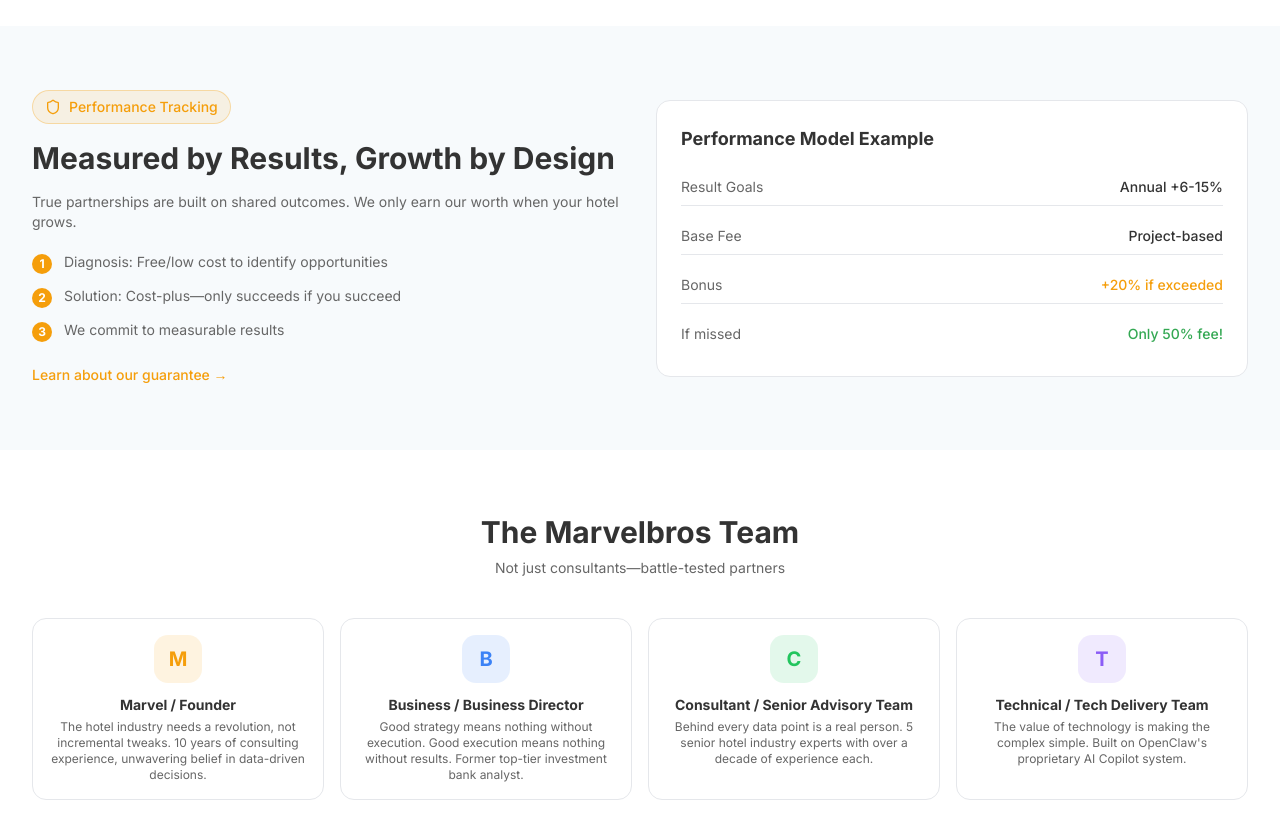
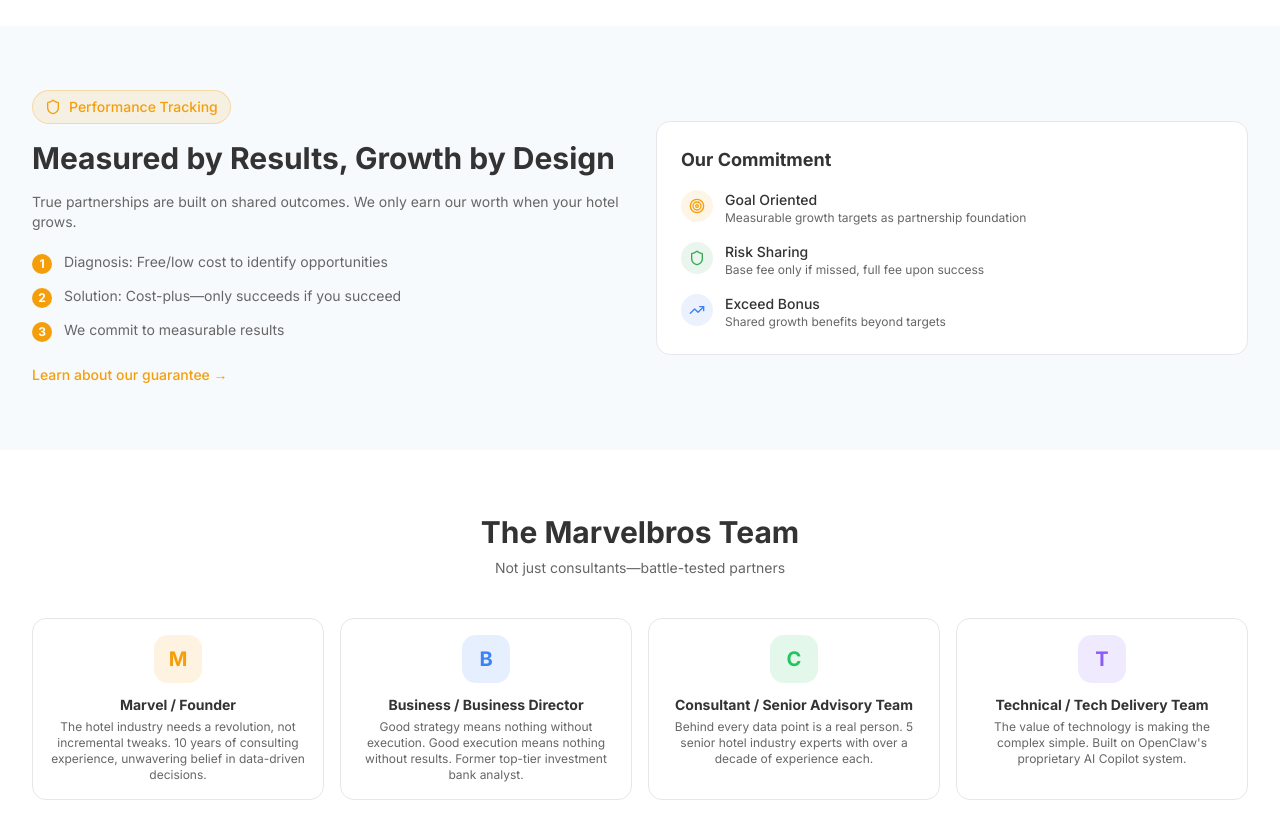
Before and after one commit to Michaelzp53/mbct-website, a Next.js app: page /en/ in a window 1280 px wide. Shown: the part 2860-3699 px from the top of the page. Built offline with nearby package versions, Linux system fonts and the light colour scheme.

Commit message:
feat: 首页效果保障栏目重新设计，去掉评估模式示例，改为承诺卡片 (2026-05-08)

```diff
--- a/src/app/[lang]/page.tsx
+++ b/src/app/[lang]/page.tsx
@@ -248,40 +248,47 @@ export default async function HomePage({ params }: { params: Promise<{ lang: str
 
             <div className="bg-card rounded-xl p-6 border border-border">
               <h3 className="text-lg font-bold text-card-foreground mb-4">
-                {lang === 'zh' ? '评估模式示例' : 'Performance Model Example'}
+                {lang === 'zh' ? '我们的承诺' : 'Our Commitment'}
               </h3>
-              <div className="space-y-3">
-                <div className="flex justify-between items-center py-2 border-b border-border">
-                  <span className="text-muted-foreground text-sm">
-                    {lang === 'zh' ? '结果导向目标' : 'Result Goals'}
-                  </span>
-                  <span className="text-card-foreground font-medium text-sm">
-                    {lang === 'zh' ? '年增长 6-15%' : 'Annual +6-15%'}
-                  </span>
+              <div className="space-y-4">
+                <div className="flex items-start gap-3">
+                  <div className="w-8 h-8 rounded-full bg-[#f59e0b]/10 flex items-center justify-center flex-shrink-0">
+                    <Target className="w-4 h-4 text-[#f59e0b]" />
+                  </div>
+                  <div>
+                    <h4 className="text-card-foreground font-medium text-sm">
+                      {lang === 'zh' ? '目标导向' : 'Goal Oriented'}
+                    </h4>
+                    <p className="text-muted-foreground text-xs">
+                      {lang === 'zh' ? '以可量化的增长目标为合作基础' : 'Measurable growth targets as partnership foundation'}
+                    </p>
+                  </div>
                 </div>
-                <div className="flex justify-between items-center py-2 border-b border-border">
-                  <span className="text-muted-foreground text-sm">
-                    {lang === 'zh' ? '基础服务费' : 'Base Fee'}
-                  </span>
-                  <span className="text-card-foreground font-medium text-sm">
-                    {lang === 'zh' ? '按项目收费' : 'Project-based'}
-                  </span>
+                <div className="flex items-start gap-3">
+                  <div className="w-8 h-8 rounded-full bg-[#34a853]/10 flex items-center justify-center flex-shrink-0">
+                    <Shield className="w-4 h-4 text-[#34a853]" />
+                  </div>
+                  <div>
+                    <h4 className="text-card-foreground font-medium text-sm">
+                      {lang === 'zh' ? '风险共担' : 'Risk Sharing'}
+                    </h4>
+                    <p className="text-muted-foreground text-xs">
+                      {lang === 'zh' ? '未达标仅收基础费用，达标后收取全额' : 'Base fee only if missed, full fee upon success'}
+                    </p>
+                  </div>
                 </div>
-                <div className="flex justify-between items-center py-2 border-b border-border">
-                  <span className="text-muted-foreground text-sm">
-                    {lang === 'zh' ? '超额奖励' : 'Bonus'}
-                  </span>
-                  <span className="text-[#f59e0b] font-medium text-sm">
-                    {lang === 'zh' ? '超出加收 20%' : '+20% if exceeded'}
-                  </span>
-                </div>
-                <div className="flex justify-between items-center py-2">
-                  <span className="text-muted-foreground text-sm">
-                    {lang === 'zh' ? '未达标' : 'If missed'}
-                  </span>
-                  <span className="text-[#34a853] font-medium text-sm">
-                    {lang === 'zh' ? '仅收 50%！' : 'Only 50% fee!'}
-                  </span>
+                <div className="flex items-start gap-3">
+                  <div className="w-8 h-8 rounded-full bg-[#3b82f6]/10 flex items-center justify-center flex-shrink-0">
+                    <TrendingUp className="w-4 h-4 text-[#3b82f6]" />
+                  </div>
+                  <div>
+                    <h4 className="text-card-foreground font-medium text-sm">
+                      {lang === 'zh' ? '超额激励' : 'Exceed Bonus'}
+                    </h4>
+                    <p className="text-muted-foreground text-xs">
+                      {lang === 'zh' ? '超出目标部分，双方共享增长收益' : 'Shared growth benefits beyond targets'}
+                    </p>
+                  </div>
                 </div>
               </div>
             </div>
```
